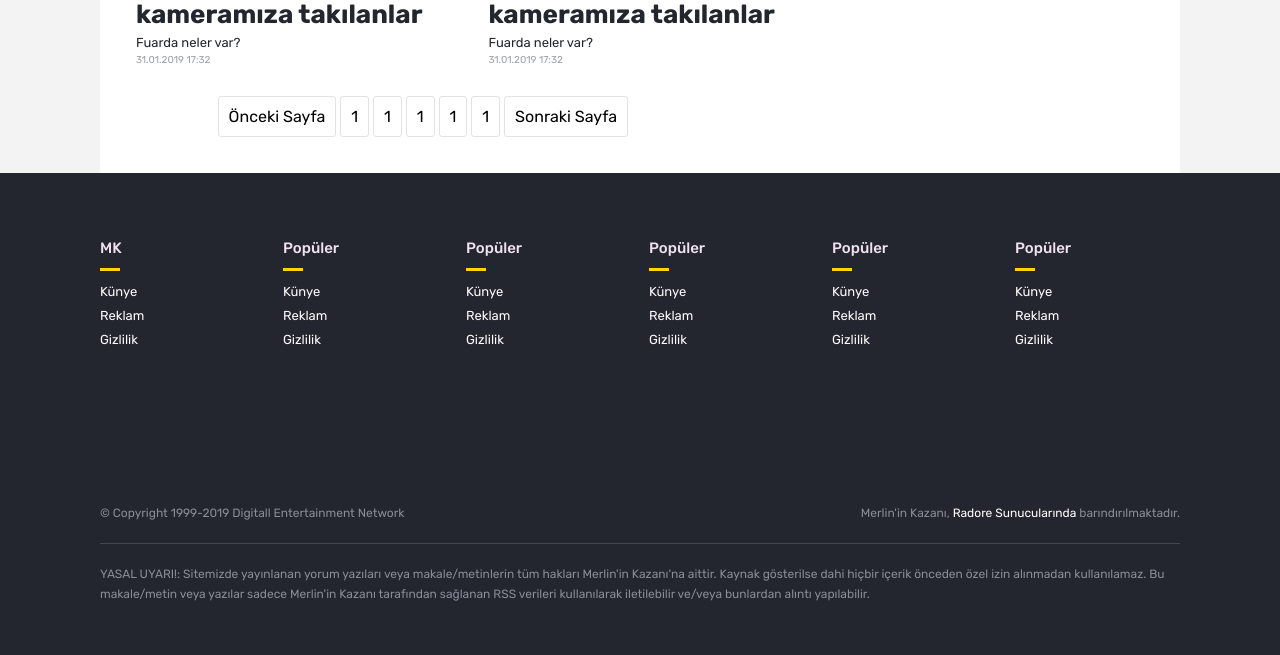
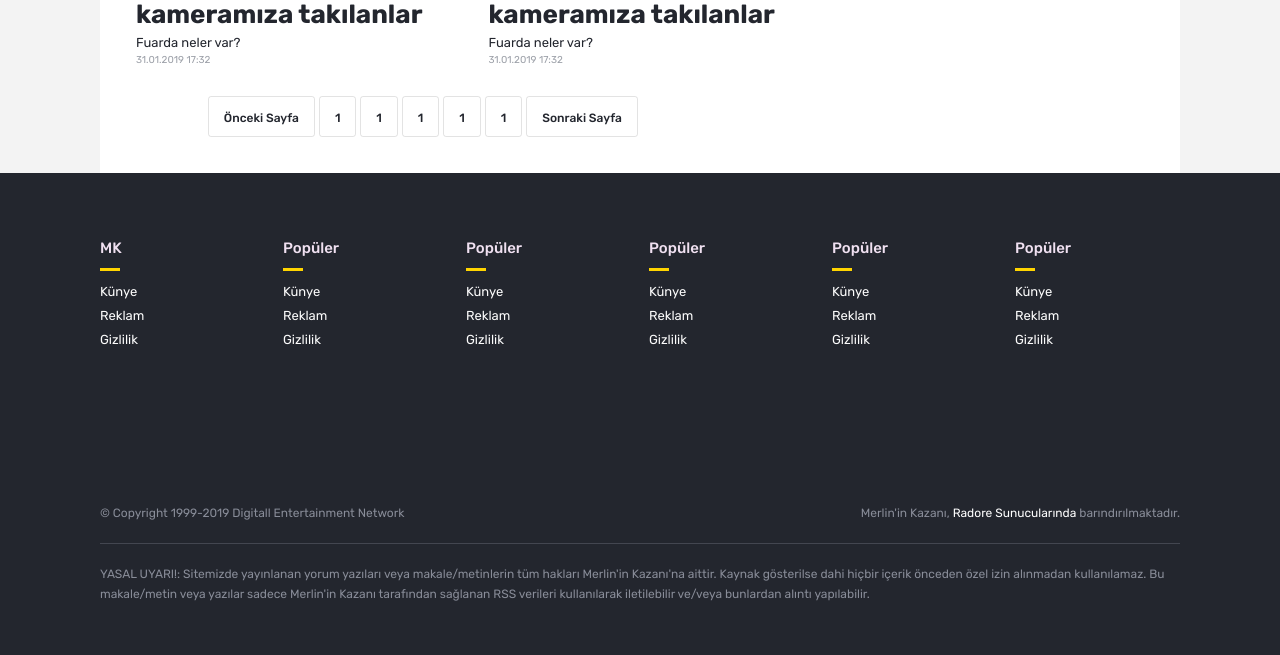
Before and after one commit to EnisKeskin/MerlininKazani, a PHP site: page /php/Kategoriler.php in a window 1280 px wide. Shown: the part 3958-4613 px from the top of the page. Run offline with PHP 8.4, Linux system fonts and the light colour scheme; some web fonts are replaced.

Commit message:
Kategoriler html kısmı bitti

```diff
--- a/css/body.css
+++ b/css/body.css
@@ -574,7 +574,8 @@ body {
     border-radius: 3px;
 }
 .sayfa-numarasi li a{
-    padding: 10px;
-    color:black;
-
+    padding: 15px;
+    color:#23262e;
+    font-size: 12px;
+    font-weight: 500;
 }
--- a/php/Kategoriler.php
+++ b/php/Kategoriler.php
@@ -35,8 +35,6 @@
                             </div>
                         </li>
                    <?php }?>
-
-
                     </ul>
                     </div>
                     <div class="sayfa-numarasi">
```
